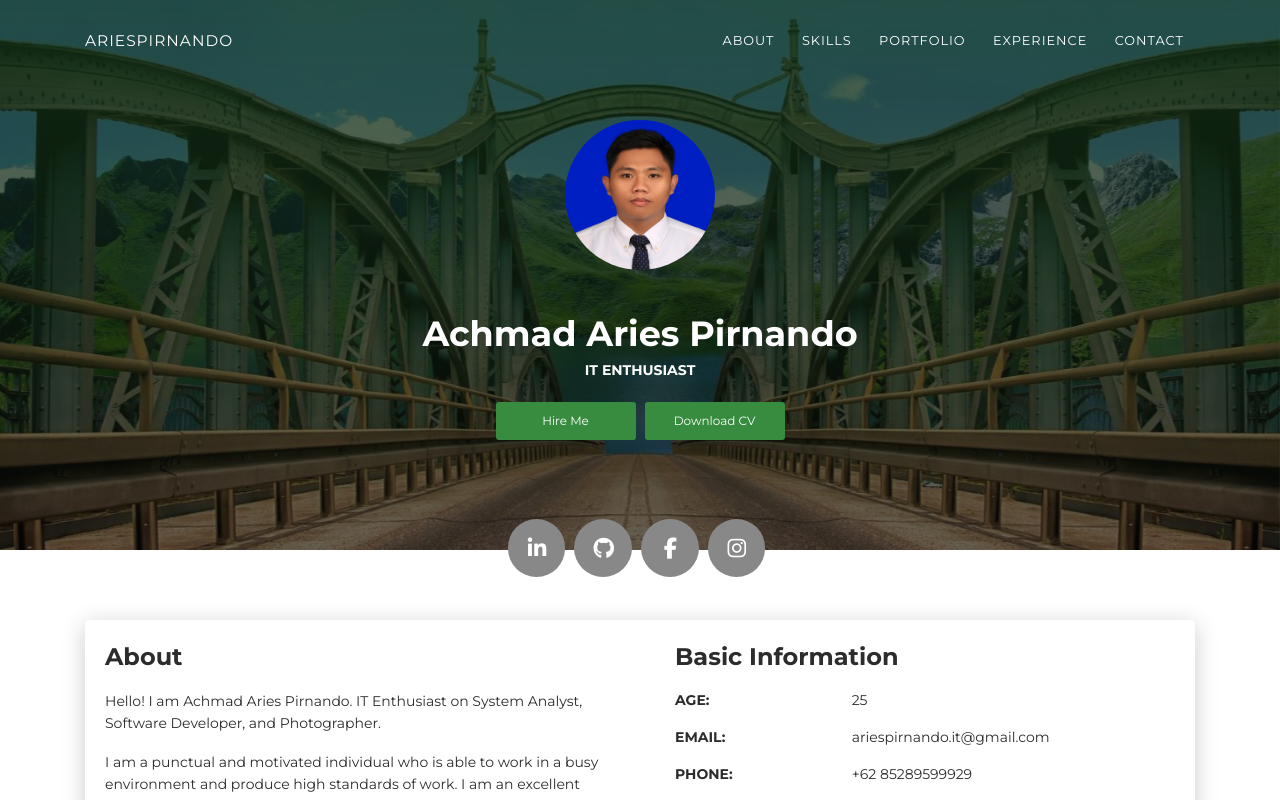
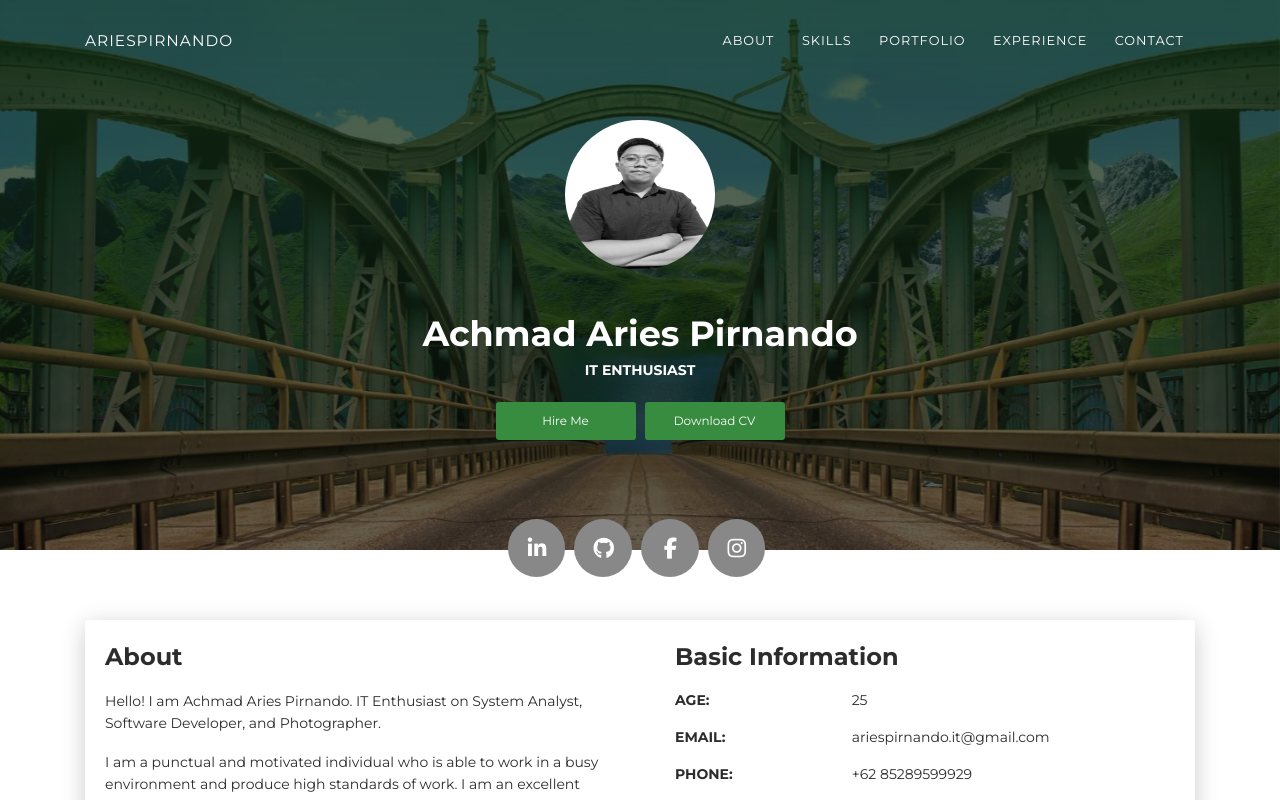
Before and after one commit to ariespirnando/ariespirnandonuxt-cv, a Nuxt app: page / in a window 1280 px wide. Shown: the top 800 px of the page. Built offline with nearby package versions, Linux system fonts and the light colour scheme.

Commit message:
Update Profile.vue

```diff
--- a/components/Profile.vue
+++ b/components/Profile.vue
@@ -6,7 +6,7 @@
         <div class="container">
             <div class="content-center">
                 <div class="cc-profile-image">
-                    <img src="images/ariespirnando.jpg" alt="Image"/>
+                    <img src="images/230321.jpg" alt="Image"/>
                 </div>
             <div class="h2 title">Achmad Aries Pirnando</div>
             <p class="category text-white">IT Enthusiast</p><a class="btn btn-primary smooth-scroll mr-2" href="#contact" data-aos="zoom-in" data-aos-anchor="data-aos-anchor">Hire Me</a><a class="btn btn-primary" href="https://drive.google.com/file/d/1c4nqx27itahW7eGiPOyY0NSjn8ma5y-f/view?usp=sharing" target="_blank" data-aos="zoom-in" data-aos-anchor="data-aos-anchor">Download CV</a>
```
